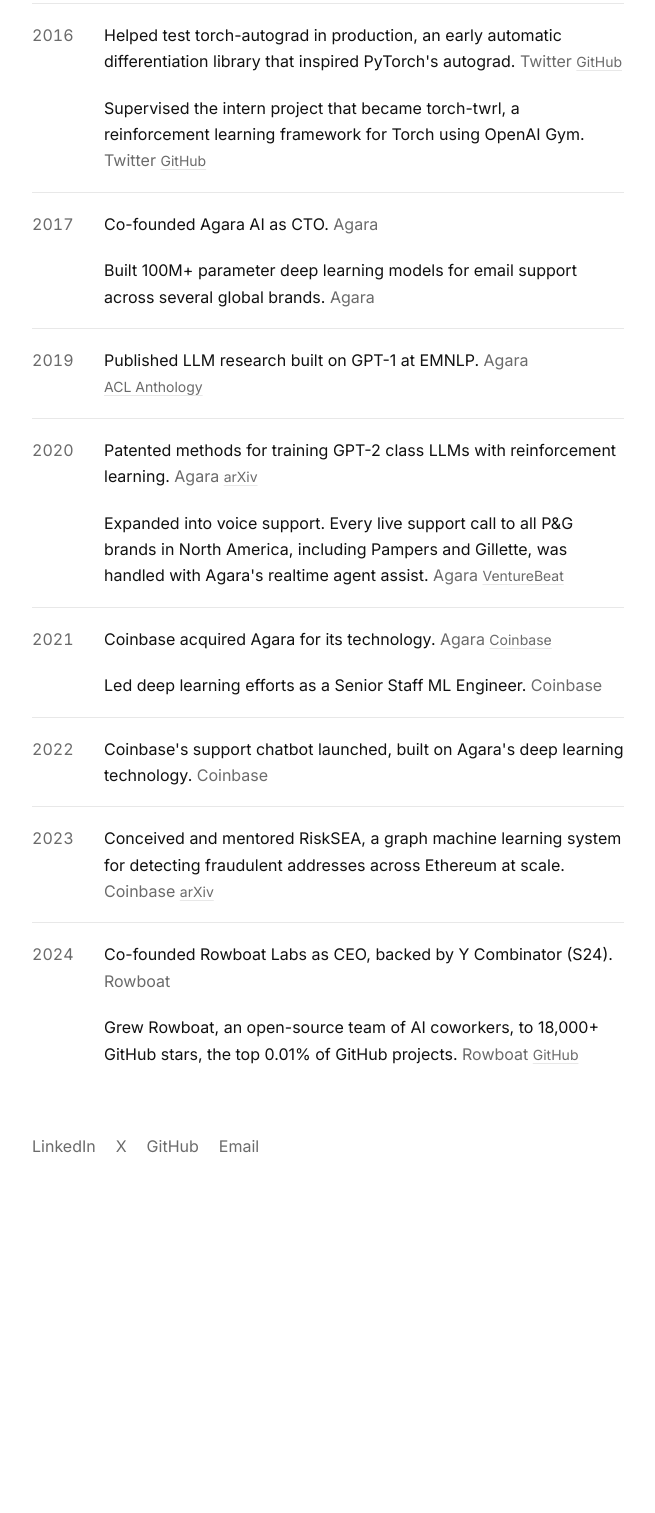
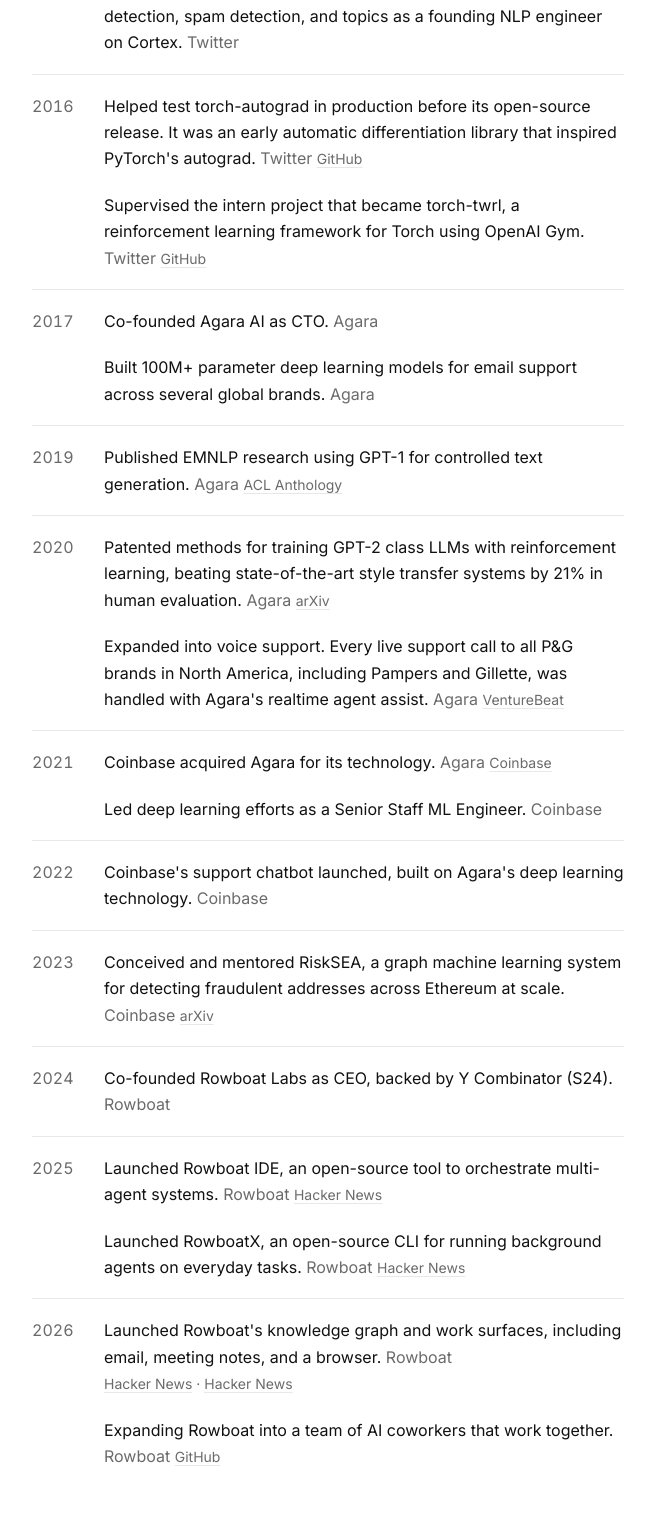
Before and after one commit to arkml/website, a plain HTML site: page index.html in a window 1280 px wide. Shown: the part 827-2340 px from the top of the page, without its empty margins (312-967 px from the left). Before the commit the page ends 2066 px from the top, so only its background shows below. Drawn offline with Linux system fonts and the light colour scheme.

Commit message:
Add files via upload

```diff
--- a/index.html
+++ b/index.html
@@ -103,7 +103,9 @@
 
   <p>I'm the co-founder and CEO of Rowboat Labs. We build <a href="https://github.com/rowboatlabs/rowboat">Rowboat</a>, an open-source team of AI coworkers. It has 18,000+ GitHub stars, in the top 0.01% of projects on GitHub.</p>
 
-  <p>I've been shipping machine learning to production since 2012. I built Twitter's first realtime spam detection and deep learning models, co-founded Agara AI, which Coinbase acquired, and later led deep learning efforts at Coinbase. I hold 7 AI patents, including early work on training language models with reinforcement learning.</p>
+  <p>I believe AI agents will soon outnumber the people in most companies. We're building the infrastructure for them to collaborate safely, with humans in the control seat.</p>
+
+  <p>I've been shipping machine learning to production since 2012, from Twitter's first realtime spam models to training LLMs with reinforcement learning in 2020. I previously co-founded Agara AI, which Coinbase acquired. I hold <a href="https://patents.justia.com/inventor/arjun-maheswaran">7 AI patents</a>.</p>
 
   <h2>Timeline</h2>
 
@@ -124,7 +126,7 @@
     </li>
     <li class="item new-year">
       <div class="year">2016</div>
-      <div>Helped test torch-autograd in production, an early automatic differentiation library that inspired PyTorch's autograd. <span class="where">Twitter</span> <span class="src"><a href="https://github.com/twitter-archive/torch-autograd">GitHub</a></span></div>
+      <div>Helped test torch-autograd in production before its open-source release. It was an early automatic differentiation library that inspired PyTorch's autograd. <span class="where">Twitter</span> <span class="src"><a href="https://github.com/twitter-archive/torch-autograd">GitHub</a></span></div>
     </li>
     <li class="item">
       <div class="year"></div>
@@ -142,12 +144,12 @@
 
     <li class="item new-year">
       <div class="year">2019</div>
-      <div>Published LLM research built on GPT-1 at EMNLP. <span class="where">Agara</span> <span class="src"><a href="https://aclanthology.org/D19-1322/">ACL Anthology</a></span></div>
+      <div>Published EMNLP research using GPT-1 for controlled text generation. <span class="where">Agara</span> <span class="src"><a href="https://aclanthology.org/D19-1322/">ACL Anthology</a></span></div>
     </li>
 
     <li class="item new-year">
       <div class="year">2020</div>
-      <div>Patented methods for training GPT-2 class LLMs with reinforcement learning. <span class="where">Agara</span> <span class="src"><a href="https://arxiv.org/abs/2204.07696">arXiv</a></span></div>
+      <div>Patented methods for training GPT-2 class LLMs with reinforcement learning, beating state-of-the-art style transfer systems by 21% in human evaluation. <span class="where">Agara</span> <span class="src"><a href="https://arxiv.org/abs/2204.07696">arXiv</a></span></div>
     </li>
     <li class="item">
       <div class="year"></div>
@@ -177,9 +179,23 @@
       <div class="year">2024</div>
       <div>Co-founded Rowboat Labs as CEO, backed by Y Combinator (S24). <span class="where">Rowboat</span></div>
     </li>
+
+    <li class="item new-year">
+      <div class="year">2025</div>
+      <div>Launched Rowboat IDE, an open-source tool to orchestrate multi-agent systems. <span class="where">Rowboat</span> <span class="src"><a href="https://news.ycombinator.com/item?id=43763967">Hacker News</a></span></div>
+    </li>
     <li class="item">
       <div class="year"></div>
-      <div>Grew Rowboat, an open-source team of AI coworkers, to 18,000+ GitHub stars, the top 0.01% of GitHub projects. <span class="where">Rowboat</span> <span class="src"><a href="https://github.com/rowboatlabs/rowboat">GitHub</a></span></div>
+      <div>Launched RowboatX, an open-source CLI for running background agents on everyday tasks. <span class="where">Rowboat</span> <span class="src"><a href="https://news.ycombinator.com/item?id=45970338">Hacker News</a></span></div>
+    </li>
+
+    <li class="item new-year">
+      <div class="year">2026</div>
+      <div>Launched Rowboat's knowledge graph and work surfaces, including email, meeting notes, and a browser. <span class="where">Rowboat</span> <span class="src"><a href="https://news.ycombinator.com/item?id=46962641">Hacker News</a> · <a href="https://news.ycombinator.com/item?id=48819808">Hacker News</a></span></div>
+    </li>
+    <li class="item">
+      <div class="year"></div>
+      <div>Expanding Rowboat into a team of AI coworkers that work together. <span class="where">Rowboat</span> <span class="src"><a href="https://github.com/rowboatlabs/rowboat">GitHub</a></span></div>
     </li>
   </ul>
 
```
